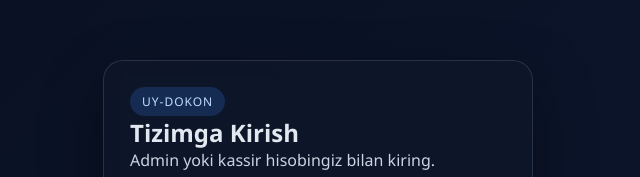
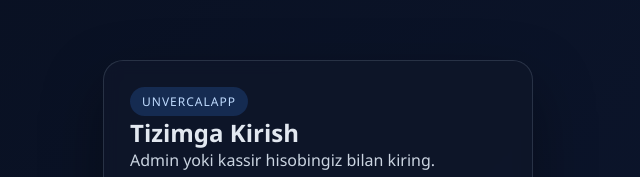
Before and after one commit to bekicom/UNVERCALAPP-F, a React (Vite) app: page / in a window 1280 px wide. Shown: the part 170-347 px from the top of the page, without its empty margins (322-962 px from the left). Built offline with nearby package versions, Linux system fonts and the light colour scheme; no server answers.

Commit message:
Remove old UY-DOKON branding

```diff
--- a/index.html
+++ b/index.html
@@ -3,7 +3,7 @@
   <head>
     <meta charset="UTF-8" />
     <meta name="viewport" content="width=device-width, initial-scale=1.0" />
-    <title>UY-DOKON Admin</title>
+    <title>UNVERCALAPP Admin</title>
   </head>
   <body>
     <div id="root"></div>
--- a/package.json
+++ b/package.json
@@ -1,5 +1,5 @@
 {
-  "name": "uy-dokon-frontend",
+  "name": "unvercalapp-frontend",
   "private": true,
   "version": "0.1.0",
   "type": "module",
@@ -12,8 +12,7 @@
     "@reduxjs/toolkit": "^2.11.2",
     "react": "^18.3.1",
     "react-dom": "^18.3.1",
-    "react-redux": "^9.2.0",
-    "uy-dokon": "file:.."
+    "react-redux": "^9.2.0"
   },
   "devDependencies": {
     "@vitejs/plugin-react": "^4.3.4",
--- a/src/pages/CashierPage.jsx
+++ b/src/pages/CashierPage.jsx
@@ -34,7 +34,7 @@ function paymentLabel(value) {
 }
 
 function openPrintCheck(sale, settings) {
-  const receiptTitle = settings?.receipt?.title || "UY-DOKON CHEK";
+  const receiptTitle = settings?.receipt?.title || "CHEK";
   const receiptFooter = settings?.receipt?.footer || "Xaridingiz uchun rahmat!";
   const logoUrl = settings?.receipt?.logoUrl || "";
   const rows = (sale?.items || []).map((it) => `
--- a/src/pages/DashboardPage.jsx
+++ b/src/pages/DashboardPage.jsx
@@ -174,7 +174,7 @@ export function DashboardPage({ user, onLogout, theme = "dark", setTheme = () =>
   const settings = settingsRes?.settings || {
     lowStockThreshold: 5,
     keyboardEnabled: true,
-    receipt: { title: "UY-DOKON CHEK", footer: "Xaridingiz uchun rahmat!", logoUrl: "" }
+    receipt: { title: "CHEK", footer: "Xaridingiz uchun rahmat!", logoUrl: "" }
   };
 
   const [categoryModalOpen, setCategoryModalOpen] = useState(false);
--- a/src/pages/LoginPage.jsx
+++ b/src/pages/LoginPage.jsx
@@ -21,7 +21,7 @@ export function LoginPage({ onLogin }) {
   return (
     <main className="auth-page">
       <div className="auth-card">
-        <p className="badge">UY-DOKON</p>
+        <p className="badge">UNVERCALAPP</p>
         <h1>Tizimga Kirish</h1>
         <p className="hint">Admin yoki kassir hisobingiz bilan kiring.</p>
         <form onSubmit={handleSubmit} className="auth-form">
```
Also changed, not shown: 1 other file (tests, documents, lock files or other folders).
